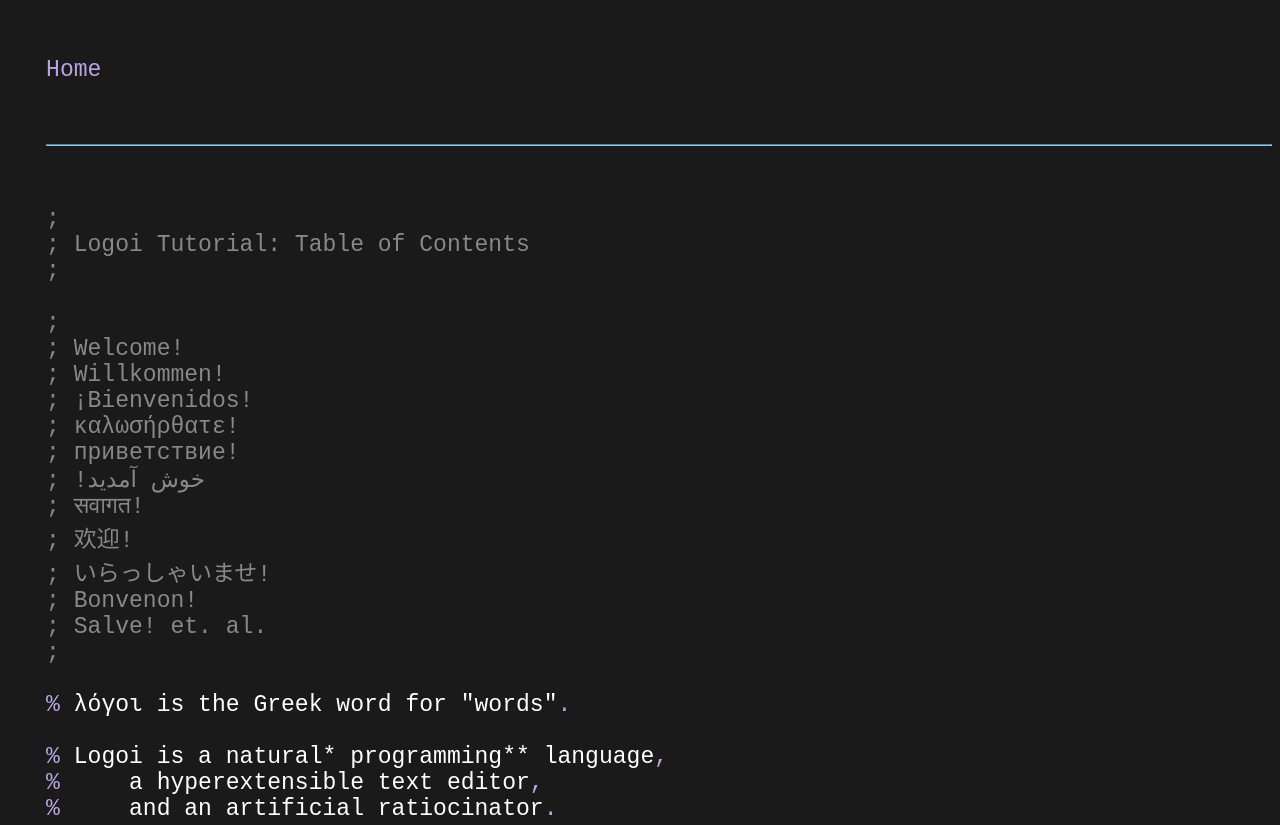
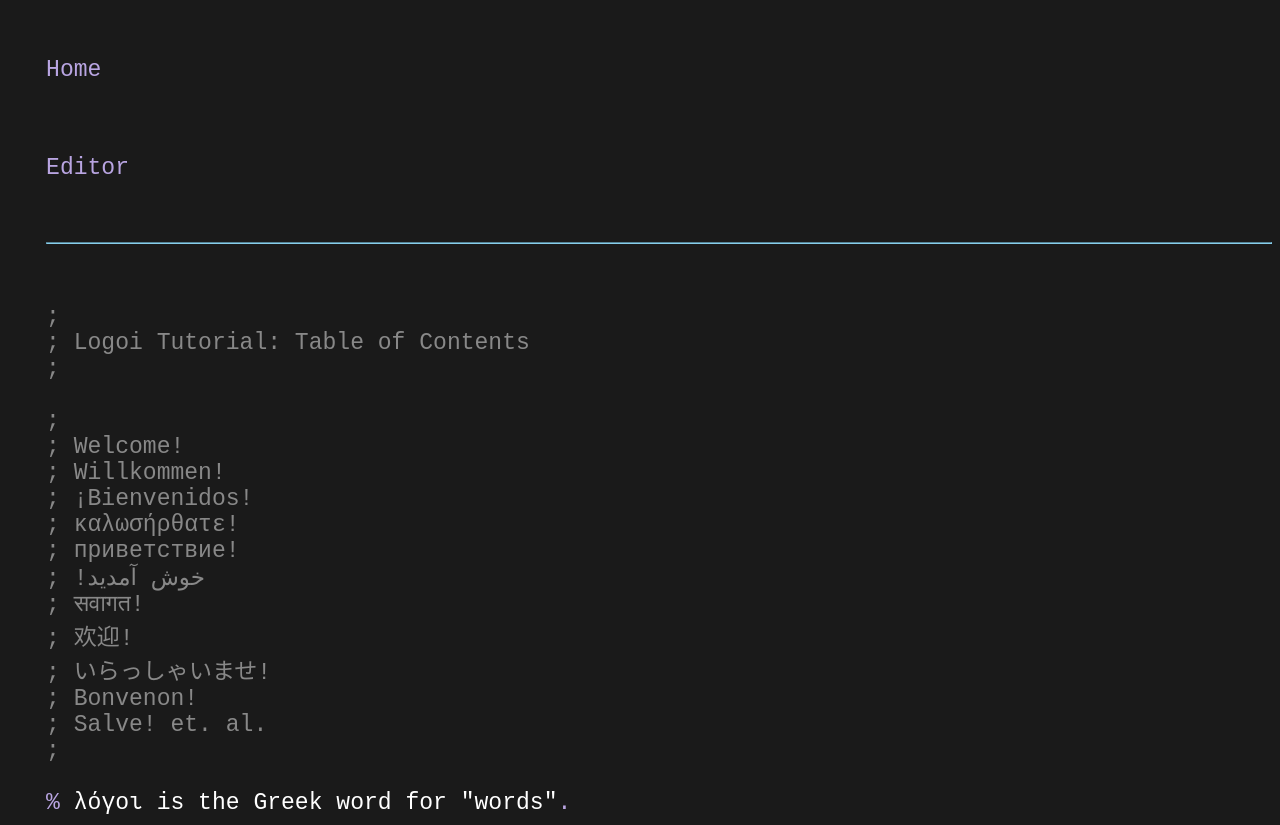
Before and after one commit to Logoi-Linguistics/Logoi-Linguistics, a plain HTML site: page tutorial/index.html in a window 1280 px wide. Shown: the top 825 px of the page. Drawn offline with Linux system fonts and the light colour scheme.

Commit message:
miscellaneous desiderata

```diff
--- a/tutorial/index.html
+++ b/tutorial/index.html
@@ -6,6 +6,8 @@
     <body>
         <br>
         <p><a href="/">Home</a></p>
+        <br>
+        <p><a href="/editor">Editor</a></p>
         <br>
         <hr>
         <br>
```
